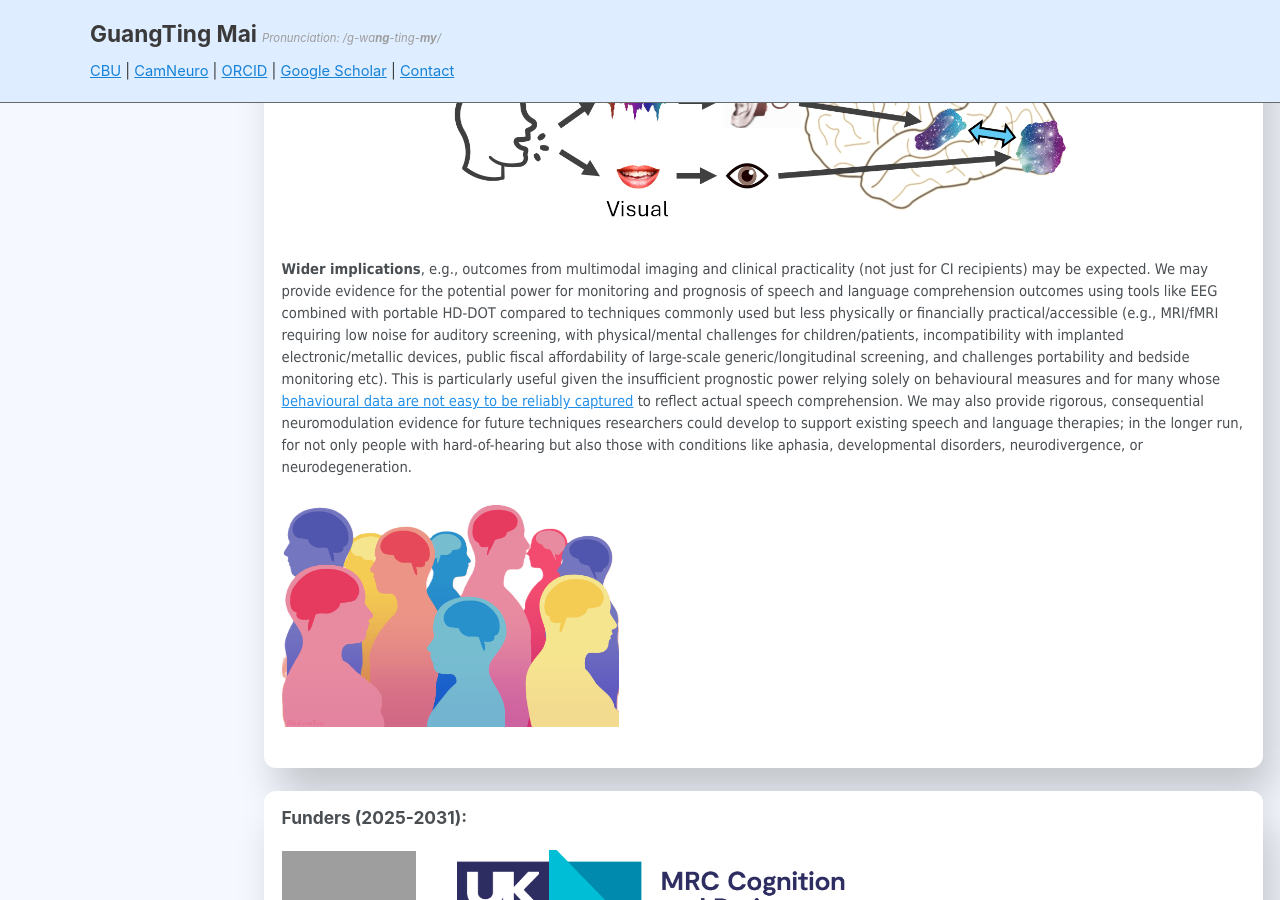
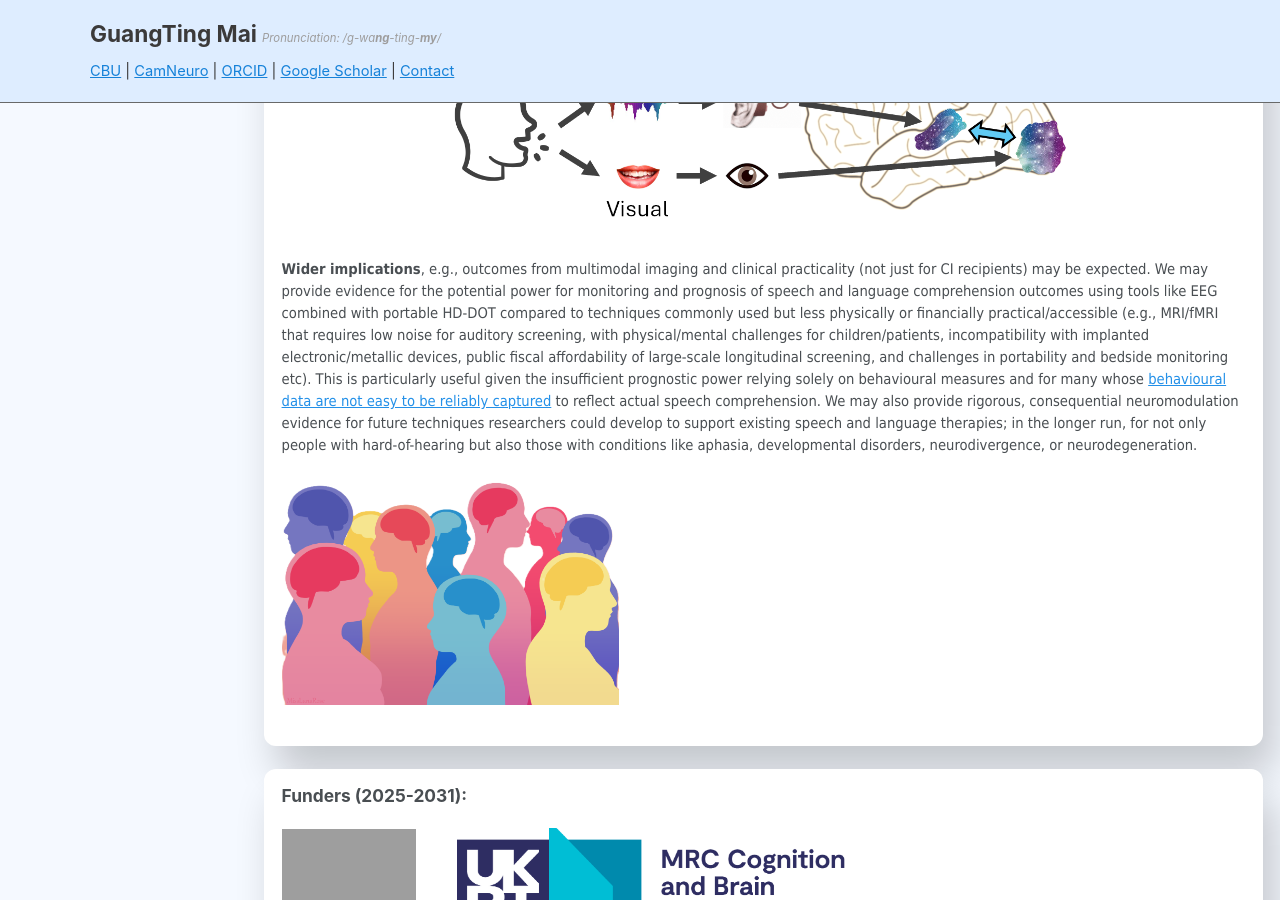
Before and after one commit to guangtingmai/guangtingmai.github.io, a Jekyll site: the page built from _pages/crossmodal-ci.html, in a window 1280 px wide and 900 px high, scrolled down 972 px. Built offline with Jekyll 4.4.1, drawn with Linux system fonts in a browser that asks for light colours.

Commit message:
Update crossmodal-ci.html

```diff
--- a/_pages/crossmodal-ci.html
+++ b/_pages/crossmodal-ci.html
@@ -40,9 +40,9 @@ permalink: /crossmodal-ci/
 <p><span style="font-size: 11pt;font-family: Tahoma;line-height: 1.5;display: block;margin-bottom: 0.35vh"><strong>Wider implications</strong>, e.g., outcomes from
   multimodal imaging and clinical practicality (not just for CI recipients) may be expected. We may provide evidence for the potential power for monitoring
   and prognosis of speech and language comprehension outcomes using tools like EEG combined with portable HD-DOT compared to techniques commonly used but less
-  physically or financially practical/accessible (e.g., MRI/fMRI requiring low noise for auditory screening, with physical/mental
-  challenges for children/patients, incompatibility with implanted electronic/metallic devices, public fiscal affordability of large-scale generic/longitudinal
-  screening, and challenges portability and bedside monitoring etc). This is particularly useful given the insufficient prognostic power relying solely on behavioural
+  physically or financially practical/accessible (e.g., MRI/fMRI that requires low noise for auditory screening, with physical/mental
+  challenges for children/patients, incompatibility with implanted electronic/metallic devices, public fiscal affordability of large-scale longitudinal
+  screening, and challenges in portability and bedside monitoring etc). This is particularly useful given the insufficient prognostic power relying solely on behavioural
   measures and for many whose <a href="https://www.frontiersin.org/journals/psychology/articles/10.3389/fpsyg.2025.1616963/full"> behavioural data are not easy to be
   reliably captured</a> to reflect actual speech comprehension. We may also provide rigorous, consequential neuromodulation evidence for future techniques
   researchers could develop to support existing speech and language therapies; in the longer run, for not only people with hard-of-hearing but
```
